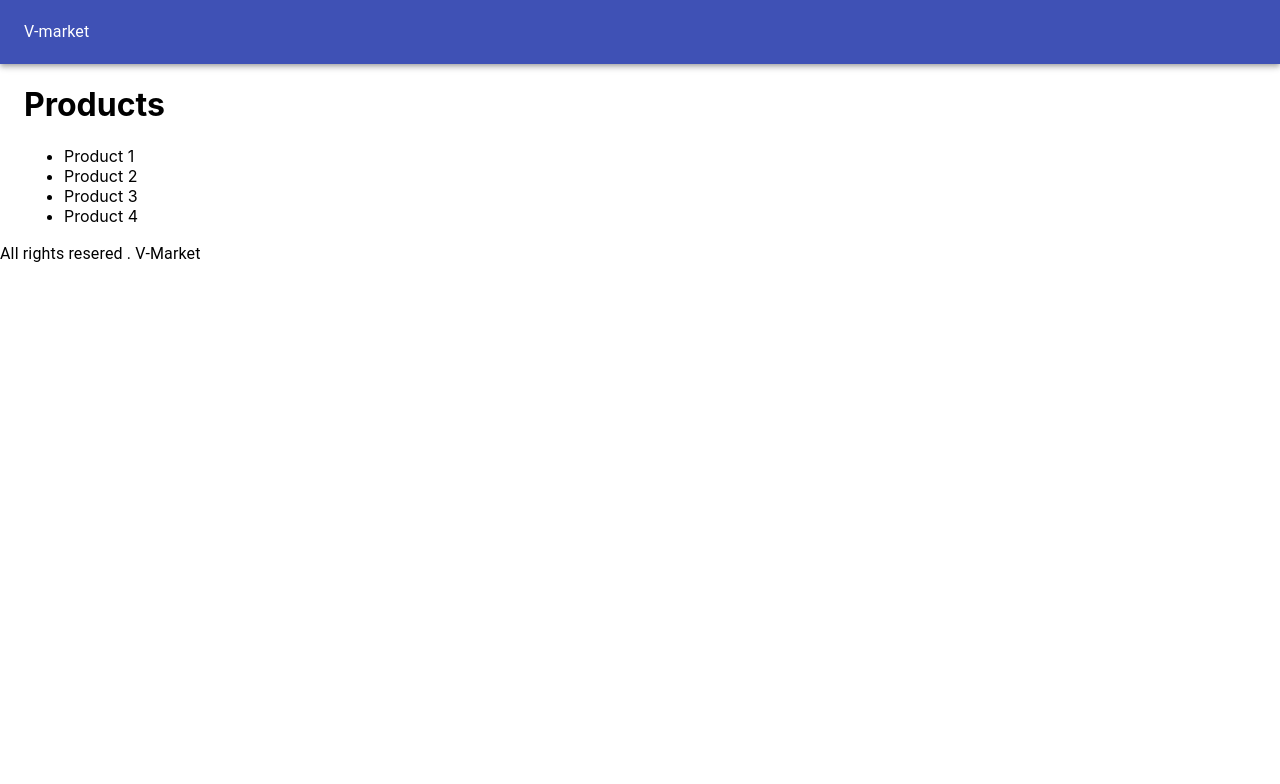
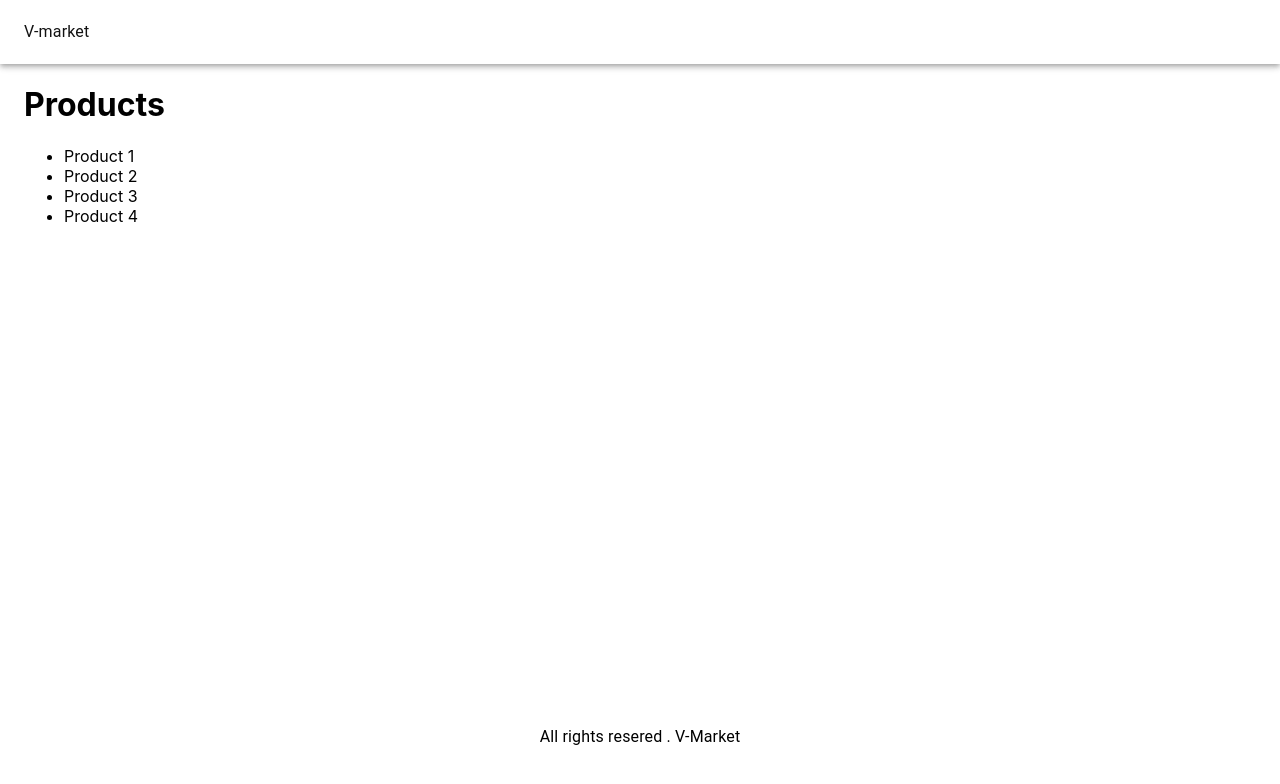
Before and after one commit to duyelbi/next-vmarket, a Next.js app: page / in a window 1280 px wide. Shown: the top 784 px of the page. Built offline with nearby package versions, Linux system fonts and the light colour scheme.

Commit message:
add styles to layout

```diff
--- a/components/Layout.js
+++ b/components/Layout.js
@@ -1,8 +1,10 @@
 import React from 'react';
 import Head from 'next/head';
 import { AppBar, Toolbar, Typography, Container } from '@material-ui/core';
+import useStyles from '../utils/styles';
 
 const Layout = ({ children }) => {
+    const classes = useStyles();
     return (
         <div>
             <Head>
@@ -10,17 +12,17 @@
                     V-Market
                 </title>
             </Head>
-            <AppBar position="static">
+            <AppBar position="static" className={classes.navbar}>
                 <Toolbar>
                     <Typography>
                         V-market
                     </Typography>
                 </Toolbar>
             </AppBar>
-            <Container>
+            <Container className={classes.main}>
                 {children}
             </Container>
-            <footer>
+            <footer className={classes.footer}>
                 <Typography>
                     All rights resered . V-Market
                 </Typography>
--- /dev/null
+++ b/utils/styles.js
@@ -0,0 +1,22 @@
+import { makeStyles } from "@material-ui/core";
+
+const useStyles = makeStyles({
+    navbar: {
+        backgroundColor: '#ffffff',
+        color: '#121212',
+        '& a': {
+            color: '#121212',
+            marginLeft: 10,
+        },
+    },
+
+    main: {
+        minHeight: '80vh',
+    },
+
+    footer: {
+        textAlign: 'center',
+    },
+});
+
+export default useStyles;
```
